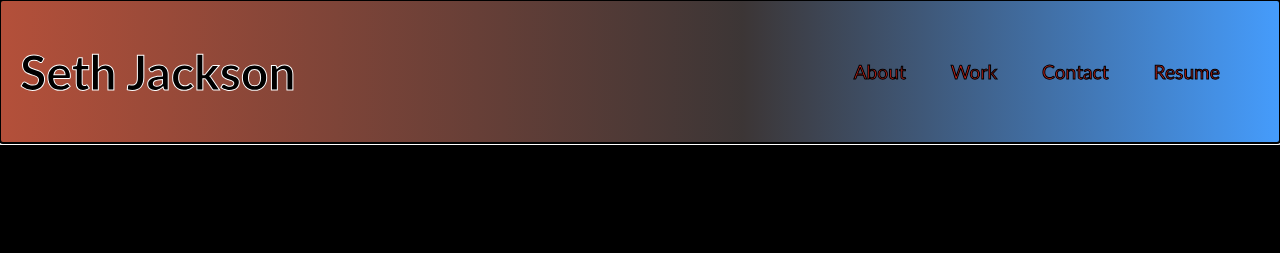
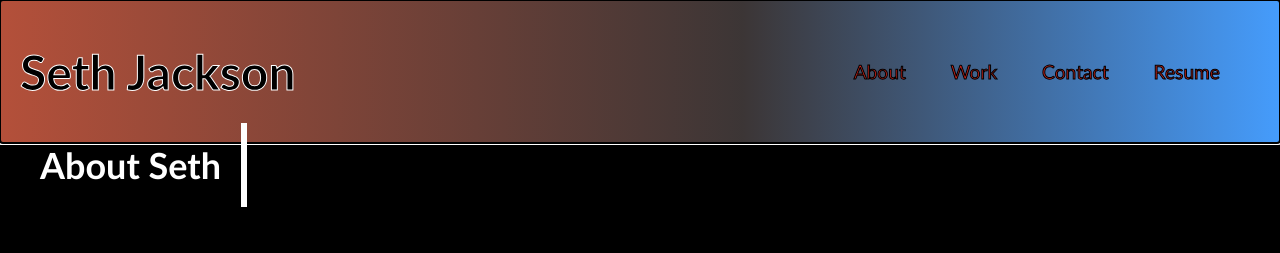
Before and after one commit to themuppetman/MrJacksons_Portfolio, a plain HTML site: page index.html in a window 1280 px wide. Drawn offline with Linux system fonts and the light colour scheme.

Commit message:
Progress on body elements. Learning how to work line elements

```diff
--- a/assets/css/style.css
+++ b/assets/css/style.css
@@ -33,6 +33,29 @@ h1 {
     -webkit-text-stroke-width: 1px;
     -webkit-text-stroke-color: white;
 }
+
+h2 {
+    padding: 20px;
+    margin: 20px;
+    font-family: 'Gill Sans', 'Gill Sans MT', Calibri, 'Trebuchet MS', sans-serif;
+    font-size: 36px;
+    color: white;
+    top: 0;
+}
+
+.vl {
+    position: relative;
+    display: inline;
+}
+
+.vl::after {
+    border-right: 6px solid white;
+    height: 200px;
+    top: 0;
+    position: absolute;
+    right: 0;
+  }
+
 .navbar {
     display: flex;
     justify-content: space-between;
@@ -44,7 +67,7 @@ h1 {
 .navbar ul {
     list-style: none;
     padding: 10px;
-    margin: 10px;
+    margin: 10px;s
 }
 
 .navbar li {
--- a/index.html
+++ b/index.html
@@ -29,11 +29,16 @@
             </nav>
     </header>
     <section>
-        <h2>About Seth</h2>
+        <style>
+            .vl {
+                border-right: 6px solid white;
+                 height: 200px;
+            }
+        </style>
+        <h2 class="vl">About Seth</h2>
             <p>I am a musician and storyteller with a love tech.
                From the beginning of my media production journey, it has
                been natural go to learn every shortcut, how things work,
-
             </p>
     </section>
     <main>
```
